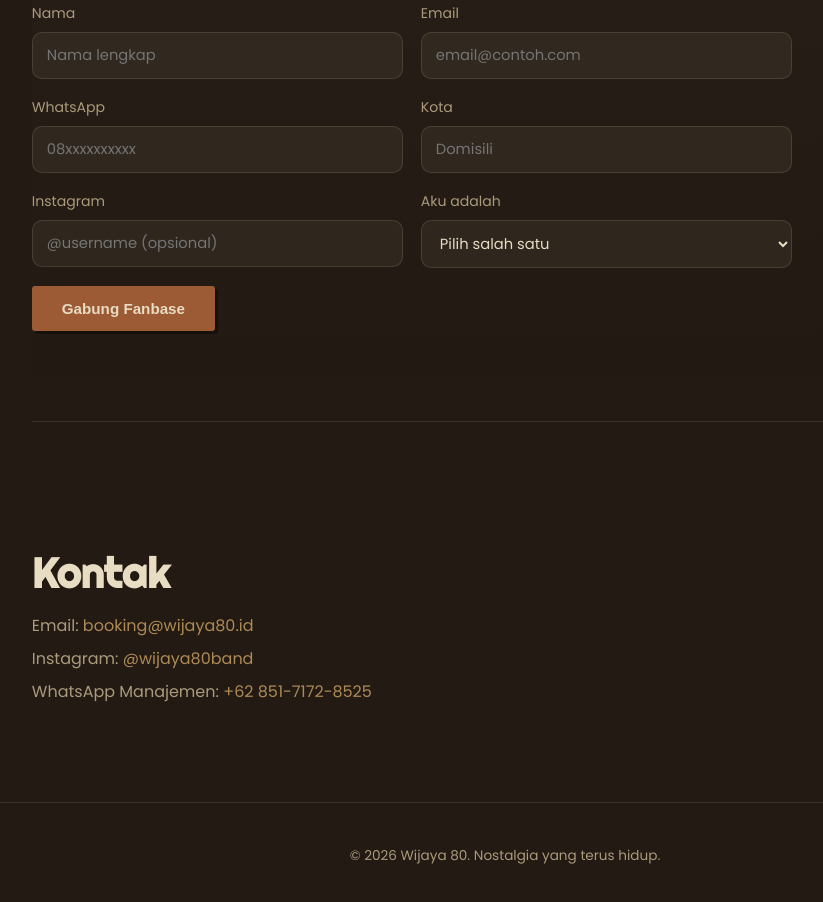
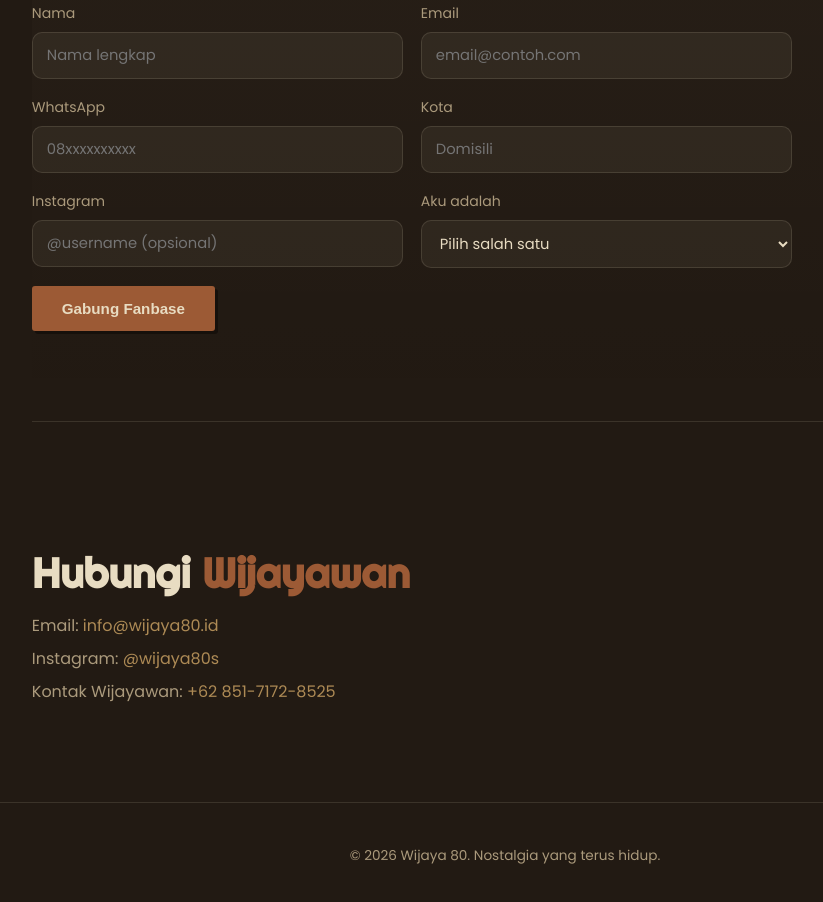
Before and after one commit to wijaya80/wijaya80-site, a website: page index.html in a window 1280 px wide. Shown: the part 5461-6363 px from the top of the page, without its empty margins (135-958 px from the left). Drawn offline with Linux system fonts and the light colour scheme.

Commit message:
Add files via upload

```diff
--- a/index.html
+++ b/index.html
@@ -305,11 +305,11 @@
   </section>
 
   <section id="kontak" class="section">
-    <h2 class="section__title">Kontak</h2>
+    <h2 class="section__title">Hubungi <span>Wijayawan</span></h2>
     <div class="contact">
-      <p>Email: <a href="mailto:booking@wijaya80.id">booking@wijaya80.id</a></p>
-      <p>Instagram: <a href="https://instagram.com/wijaya80band" target="_blank" rel="noopener">@wijaya80band</a></p>
-      <p>WhatsApp Manajemen: <a href="https://wa.me/6285171728525" target="_blank" rel="noopener">+62 851-7172-8525</a></p>
+      <p>Email: <a href="mailto:info@wijaya80.id">info@wijaya80.id</a></p>
+      <p>Instagram: <a href="https://instagram.com/wijaya80s" target="_blank" rel="noopener">@wijaya80s</a></p>
+      <p>Kontak Wijayawan: <a href="https://wa.me/6285171728525" target="_blank" rel="noopener">+62 851-7172-8525</a></p>
     </div>
   </section>
 </main>
```
